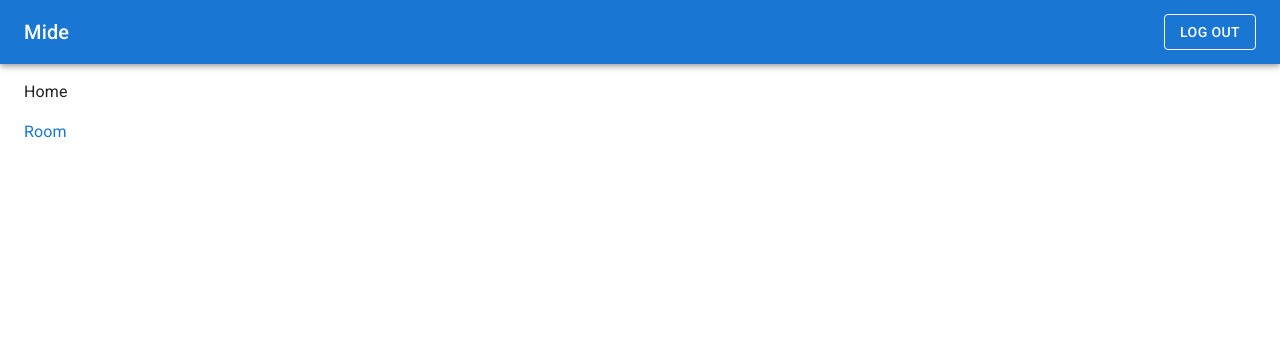
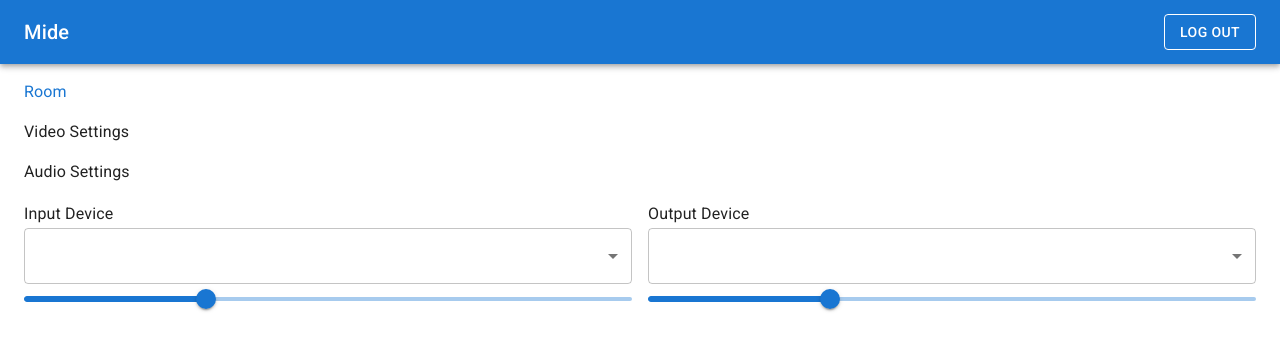
Before and after one commit to Anddrrew/mideclient, a React (Create React App) app: page /login in a window 1280 px wide. Both pictures are taken after a click on the button "LOG IN". Shown: the top 350 px of the page. Built offline with nearby package versions, Linux system fonts and the light colour scheme.

Commit message:
Added base for MediaSettings

```diff
--- /dev/null
+++ b/src/components/MediaSettings/AudioDeviceForm.tsx
@@ -0,0 +1,58 @@
+import { FormControl, MenuItem, OutlinedInput, Select, SelectChangeEvent, Slider } from '@mui/material';
+import { useEffect, useState } from 'react';
+
+type Props = {
+  devices: InputDeviceInfo[] | MediaDeviceInfo[];
+  defaultDevice?: string;
+  defaultVolume?: number;
+  onDeviceChange?: <T>(deviceId: string) => T | void;
+  onVolumeChange?: <T>(volume: number) => T | void;
+};
+
+export default function AudioDeviceForm({
+  devices,
+  defaultDevice = 'default',
+  defaultVolume = 30,
+  onDeviceChange = () => {},
+  onVolumeChange = () => {},
+}: Props) {
+  const [deviceId, setDeviceId] = useState(defaultDevice);
+  const [volume, setVolume] = useState(defaultVolume);
+
+  const handleChangeDevice = (e: SelectChangeEvent) => setDeviceId(e.target.value);
+  const handleChangeVolume = (v: number) => setVolume(v);
+
+  useEffect(() => {
+    onDeviceChange(deviceId);
+  }, [deviceId]);
+
+  useEffect(() => {
+    onVolumeChange(volume);
+  }, [volume]);
+
+  return (
+    <>
+      <FormControl>
+        <Select
+          value={devices.length ? deviceId : ''}
+          onChange={handleChangeDevice}
+          input={<OutlinedInput />}
+          displayEmpty
+        >
+          {devices.map((device, index) => (
+            <MenuItem value={device.deviceId} key={index}>
+              {device.label}
+            </MenuItem>
+          ))}
+        </Select>
+      </FormControl>
+      <Slider
+        min={0}
+        max={100}
+        value={volume}
+        onChange={(_, v) => handleChangeVolume(v as number)}
+        valueLabelDisplay='auto'
+      />
+    </>
+  );
+}
--- /dev/null
+++ b/src/components/MediaSettings/InputAudioForm.tsx
@@ -0,0 +1,14 @@
+import { Stack, Typography } from '@mui/material';
+import { useDevices } from '../../contexts/DevicesContext';
+import AudioDeviceForm from './AudioDeviceForm';
+
+export default function InputDeviceForm() {
+  const { audioInput } = useDevices();
+
+  return (
+    <Stack>
+      <Typography variant='subtitle1'>Input Device</Typography>
+      <AudioDeviceForm devices={audioInput} />
+    </Stack>
+  );
+}
--- /dev/null
+++ b/src/components/MediaSettings/OutputAudioForm.tsx
@@ -0,0 +1,14 @@
+import { Stack, Typography } from '@mui/material';
+import AudioDeviceForm from './AudioDeviceForm';
+import { useDevices } from '../../contexts/DevicesContext';
+
+export default function OutputAudioForm() {
+  const { audioOutput } = useDevices();
+
+  return (
+    <Stack>
+      <Typography variant='subtitle1'>Output Device</Typography>
+      <AudioDeviceForm devices={audioOutput} />
+    </Stack>
+  );
+}
--- /dev/null
+++ b/src/components/MediaSettings/index.tsx
@@ -0,0 +1,22 @@
+import { Grid } from '@mui/material';
+import InputDeviceForm from './InputAudioForm';
+import OutputAudioForm from './OutputAudioForm';
+
+export default function MediaSettings() {
+  return (
+    <Grid container spacing={2}>
+      <Grid item xs={12}>
+        Video Settings
+      </Grid>
+      <Grid item xs={12}>
+        Audio Settings
+      </Grid>
+      <Grid item xs={6}>
+        <InputDeviceForm />
+      </Grid>
+      <Grid item xs={6}>
+        <OutputAudioForm />
+      </Grid>
+    </Grid>
+  );
+}
--- /dev/null
+++ b/src/contexts/DevicesContext.tsx
@@ -0,0 +1,28 @@
+import { ReactNode, createContext, useContext, useEffect, useState } from 'react';
+import DevicesManager from '../services/DevicesManager';
+
+const DevicesContext = createContext(DevicesManager.getDevices());
+const useDevices = () => useContext(DevicesContext);
+
+function useDevicesManager() {
+  const [devices, setDevices] = useState(useDevices());
+
+  useEffect(() => {
+    const unsubscribeFromDeviceChange = DevicesManager.onDeviceChange(setDevices);
+    DevicesManager.updateDevices();
+    return unsubscribeFromDeviceChange;
+  }, []);
+
+  return devices;
+}
+
+type Props = {
+  children: ReactNode;
+};
+
+function DevicesContextProvider({ children }: Props) {
+  const devices = useDevicesManager();
+  return <DevicesContext.Provider value={devices}>{children}</DevicesContext.Provider>;
+}
+
+export { DevicesContextProvider, useDevices };
--- /dev/null
+++ b/src/layout/AppLayout.tsx
@@ -0,0 +1,9 @@
+import { ReactNode } from 'react';
+import { DevicesContextProvider } from '../contexts/DevicesContext';
+
+interface Props {
+  children: ReactNode;
+}
+export default function AppLayout({ children }: Props) {
+  return <DevicesContextProvider>{children}</DevicesContextProvider>;
+}
--- /dev/null
+++ b/src/layout/AuthLayout.tsx
@@ -0,0 +1,8 @@
+import { ReactNode } from 'react';
+
+interface Props {
+  children: ReactNode;
+}
+export default function AuthLayout({ children }: Props) {
+  return <>{children}</>;
+}
--- a/src/layout/index.tsx
+++ b/src/layout/index.tsx
@@ -1,6 +1,8 @@
 import { AppBar, Box, Button, Link, Toolbar, Typography } from '@mui/material';
 import { Outlet, Link as RouterLink } from 'react-router-dom';
 import { useAuth } from '../contexts/AuthContext';
+import AppLayout from './AppLayout';
+import AuthLayout from './AuthLayout';
 
 export default function Layout() {
   const { isLoggedIn, logIn, logOut } = useAuth();
@@ -22,7 +24,15 @@ export default function Layout() {
         </Toolbar>
       </AppBar>
       <Box mx={3}>
-        <Outlet />
+        {isLoggedIn ? (
+          <AppLayout>
+            <Outlet />
+          </AppLayout>
+        ) : (
+          <AuthLayout>
+            <Outlet />
+          </AuthLayout>
+        )}
       </Box>
     </>
   );
--- a/src/pages/Home.tsx
+++ b/src/pages/Home.tsx
@@ -1,16 +1,17 @@
 import { Link as RouterLink } from 'react-router-dom';
 import Link from '@mui/material/Link';
 import { appPaths } from '../router/paths';
+import MediaSettings from '../components/MediaSettings';
 
 export default function Home() {
   return (
     <>
-      <p>Home</p>
       <p>
         <Link component={RouterLink} underline='none' to={appPaths.ROOM.replace(':roomId', '111')}>
           Room
         </Link>
       </p>
+      <MediaSettings />
     </>
   );
 }
```
